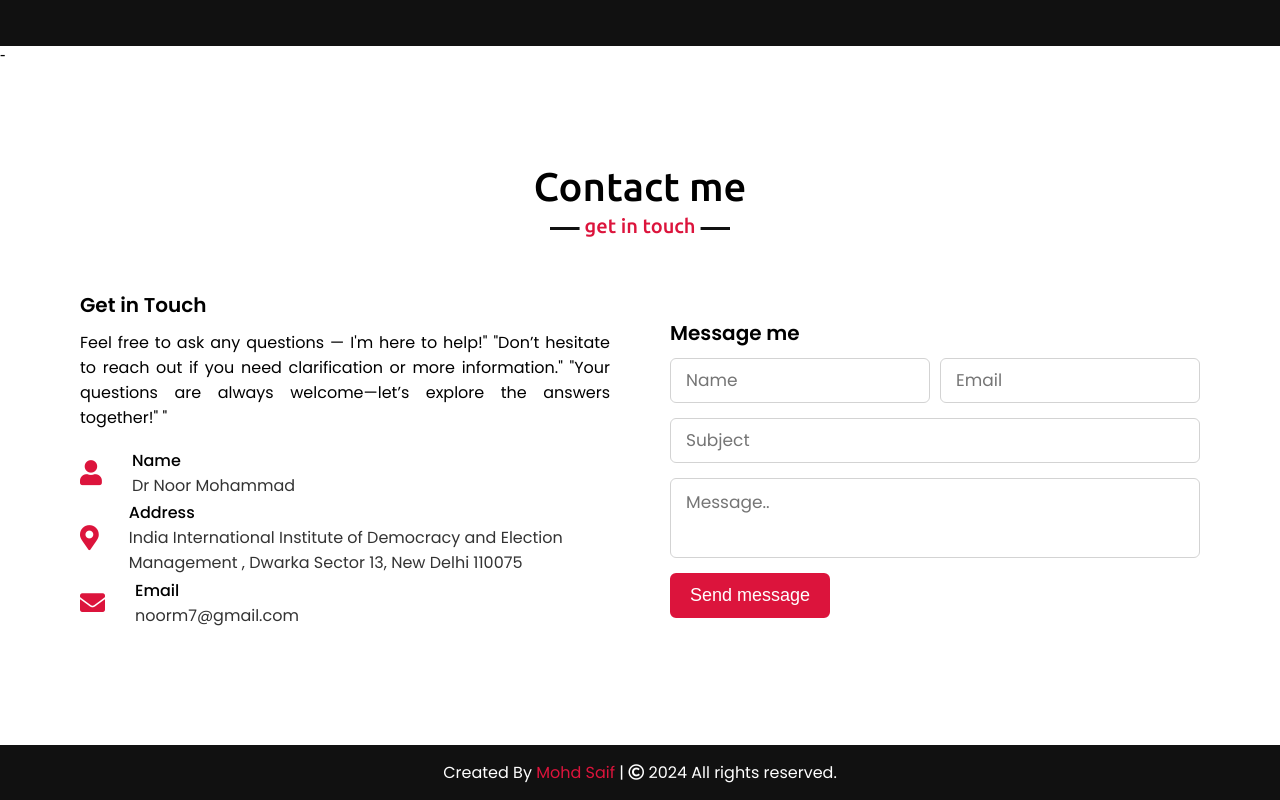
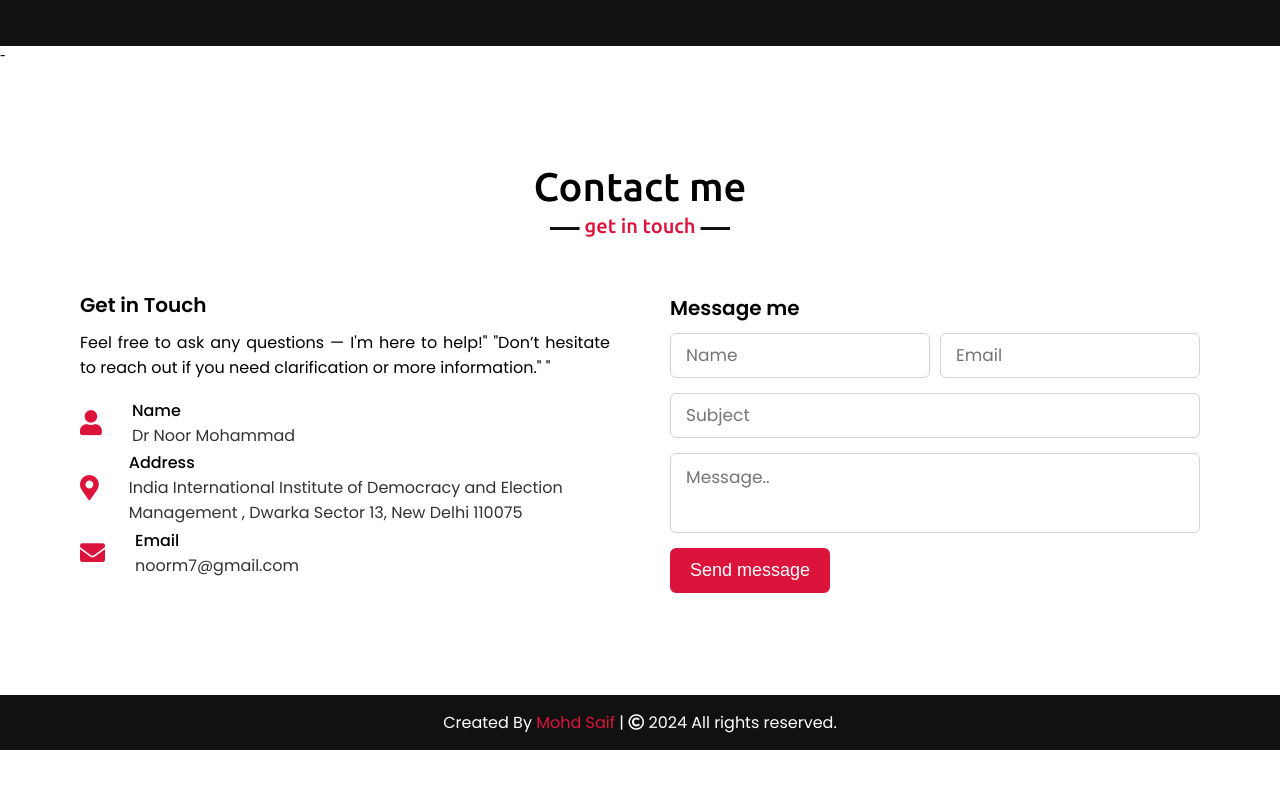
Before and after one commit to mohdsaifms/Abbu-Portfolio, a plain HTML site: page index.html in a window 1280 px wide. Shown: the part 3855-4655 px from the top of the page. After the commit the page ends 4605 px from the top, so only its background shows below. Drawn offline with nearby package versions, Linux system fonts and the light colour scheme.

Commit message:
Update index.html

```diff
--- a/index.html
+++ b/index.html
@@ -224,7 +224,7 @@
                     <div class="text">Get in Touch</div>
                      <p>Feel free to ask any questions — I'm here to help!"
                         "Don’t hesitate to reach out if you need clarification or more information."
-                        "Your questions are always welcome—let’s explore the answers together!"
+<!--                         "Your questions are always welcome—let’s explore the answers together!" -->
                        "</p>
                     <div class="icons">
                         <div class="row">
```
